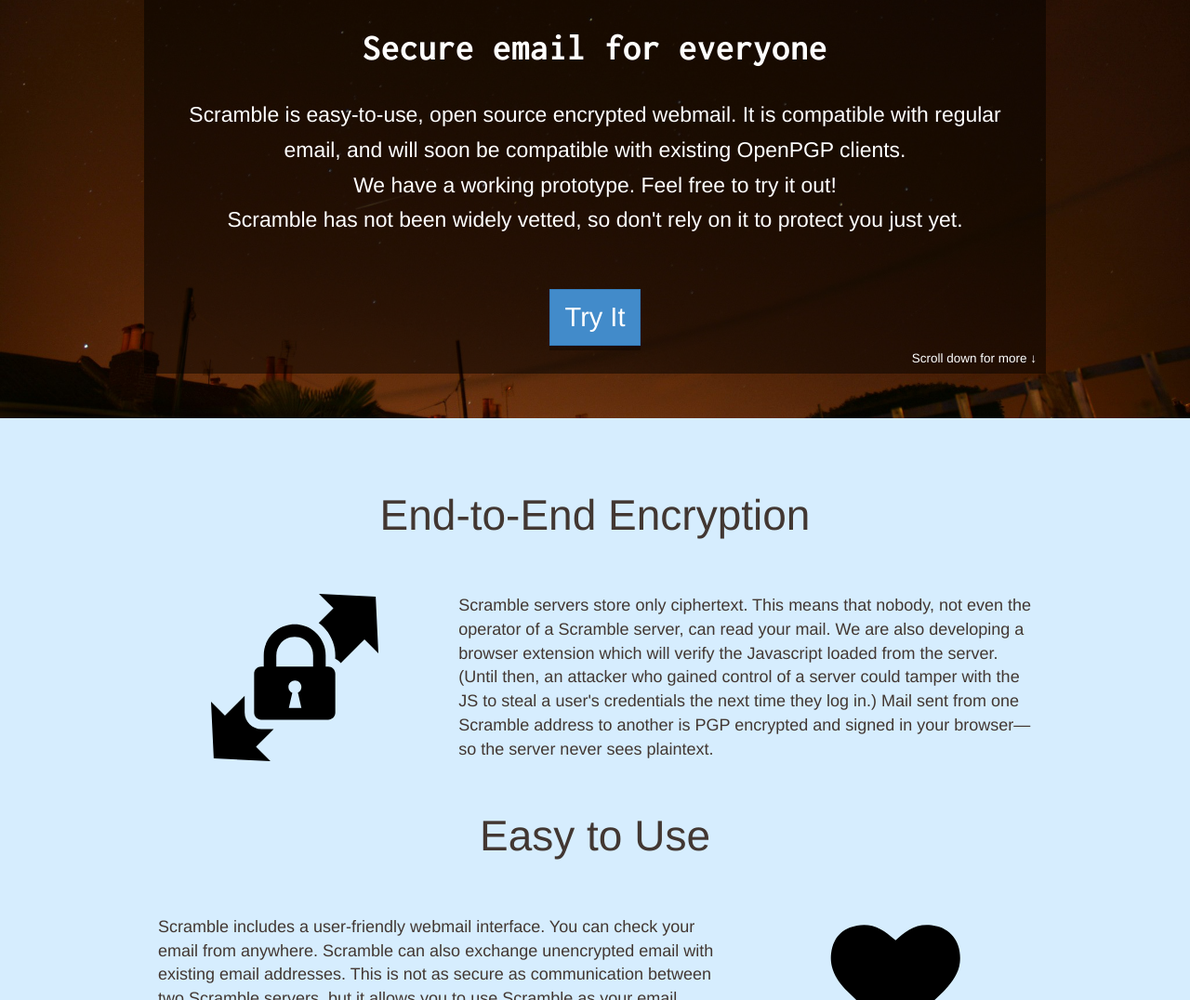
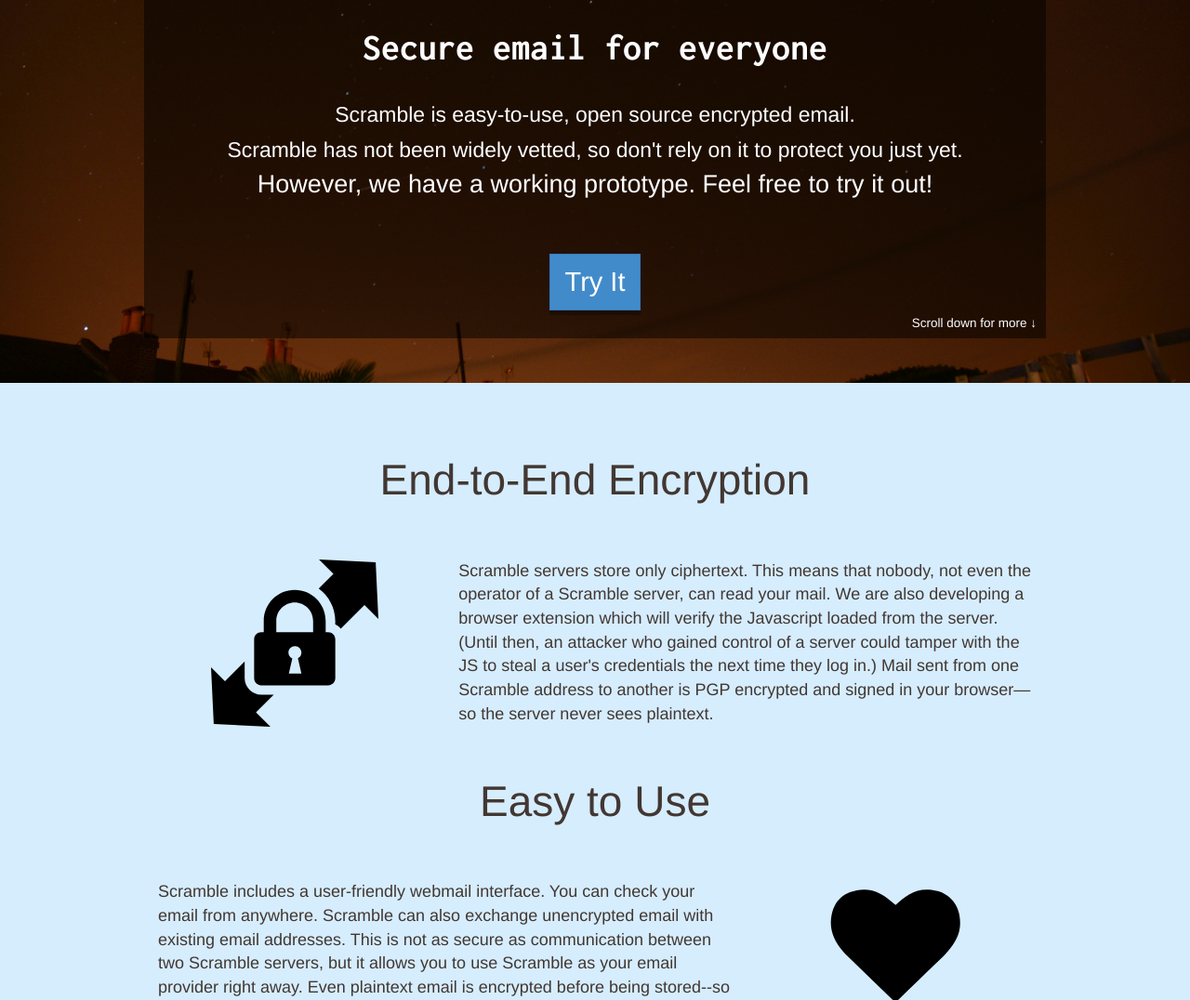
Before and after one commit to dcposch/scramble, a Jekyll site: the page built from index.html, in a window 1280 px wide and 1400 px high, cut to the strip 324-1400 px from the top of the window. Shown: the whole strip at 93% size. Built offline with Jekyll 4.4.1, drawn with Linux system fonts in a browser that asks for light colours; nearby versions of some CDN libraries; Markdown is read by kramdown in place of the engine named in the settings; the list of posts is cut into pages by our own code; some of the changed text lies outside the part shown.

Commit message:
Spelling and rewording

```diff
--- a/index.html
+++ b/index.html
@@ -14,9 +14,9 @@
     </div>
     <hr class="clear gutter"/>
     <div class="container">
-        <div class="lead text-center"><small>Scramble is easy-to-use, open source encrypted webmail. It is compatible with regular email, and will soon be compatible with existing OpenPGP clients.<br/>
-                We have a working prototype. Feel free to try it out!<br/>
+        <div class="lead text-center"><small>Scramble is easy-to-use, open source encrypted email.<br/>
                 Scramble has not been widely vetted, so don't rely on it to protect you just yet.</small>
+                However, we have a working prototype. Feel free to try it out!<br/>
         </div>
     </div>
 
@@ -77,7 +77,7 @@
 
       <p>Most existing email systems only encrypt data during transmission, but get stored as plaintext on the mail-server. Other email systems like Lavabit also encrypt the email before storage, but are encrypted on the server in such a way that the server operator could obtain the plaintext. Scramble servers have no knowledge of the message contents, since encryption is always performed end-to-end on the clients.</p>
 
-      <p>When a user first registers on a Scramble server, an OpenPGP keypair is generated on the client. The public key of the recipient is used for encrypting email, and the key of the sender is used for authentication. The private key of the recipient is decrypts the message. Keys are stored because they are stored on the server.</p>
+      <p>When a user first registers on a Scramble server, an OpenPGP keypair is generated on the client. The public key of the recipient is used for encrypting email, and the key of the sender is used for authentication. The private key of the recipient is decrypts the message. Users don't have to manage and back up their keys---or even know what a key is. Scramble does it for them.</p>
 
       <p>Private keys are stored on the server in encrypted form. The key derivation function used is as follows:
       <pre>K = scrypt(Passphrase, Username)</pre>
@@ -113,7 +113,7 @@
 
       <p>We're building a standard email client, designed for security. We're building a novel notary system so that OpenPGP key exchange can be effortless. We want encryption to be the default, not the exception. Join us!</p>
 
-      <p>--DC and Jaekwon<br \>
+      <p>Jaekwon and DC<br \>
       <code>{dcposch, jaekwon}@scramble.io</code>
       </p>
 
```
Also changed, not shown: other parts of index.html (+2 -2 lines).
